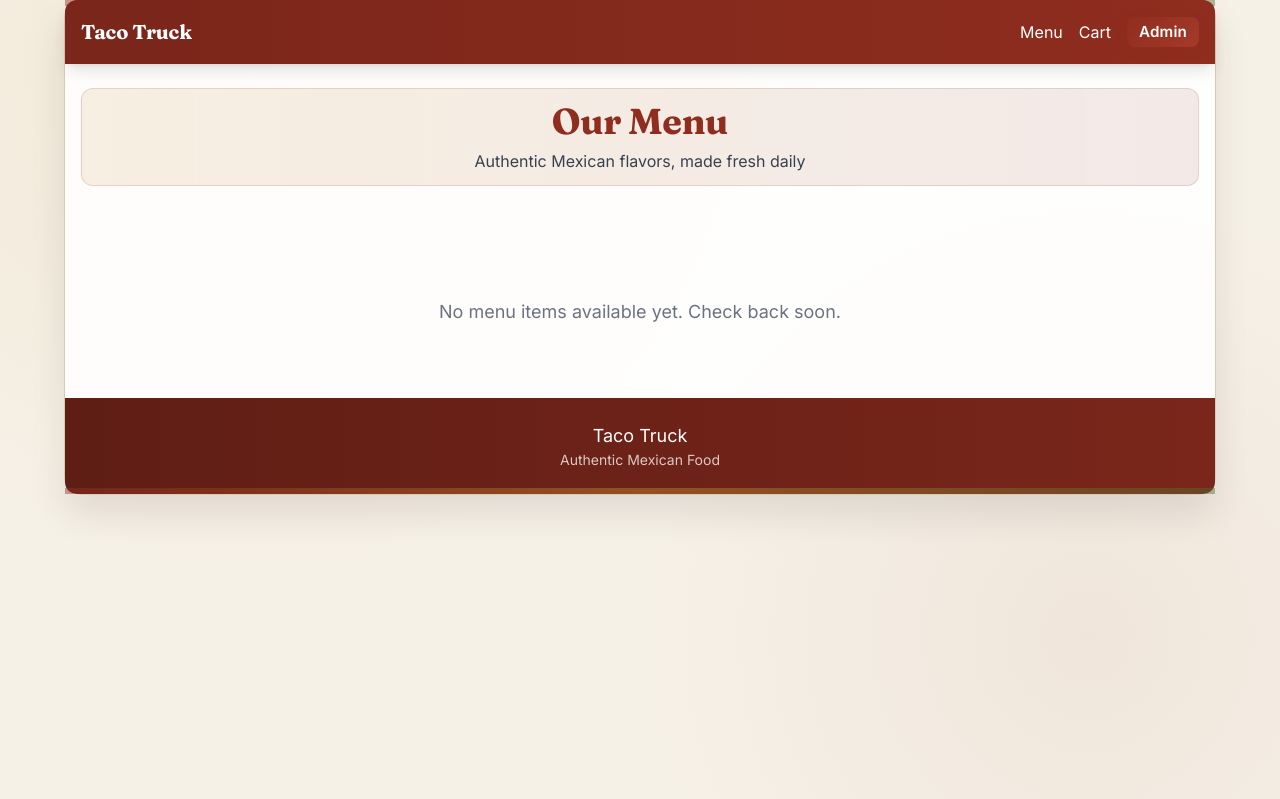
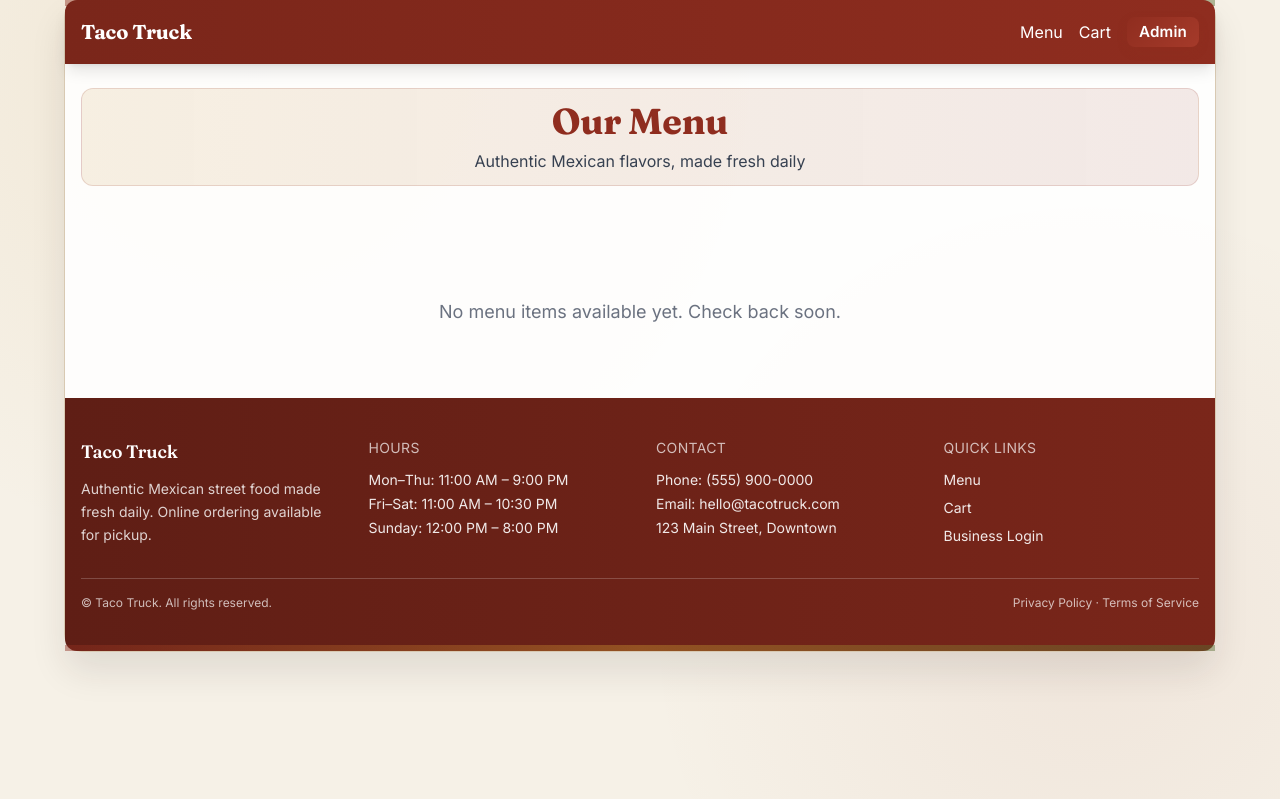
Before and after one commit to davislcruz/taco-truck-web-app, a FastAPI app: page /menu in a window 1280 px wide. Shown: the part 17-816 px from the top of the page. Run offline with FastAPI, Linux system fonts and the light colour scheme; data that the repository does not hold is empty; some libraries are stand-ins or nearby versions.

Commit message:
🏢 Replace basic footer with professional business footer (hours, contact, links, legal)

```diff
--- a/app/templates/base.html
+++ b/app/templates/base.html
@@ -88,10 +88,48 @@
     </main>
 
     <!-- Footer -->
-    <footer class="text-white py-6 mt-auto rounded-b-xl">
-        <div class="max-w-6xl mx-auto px-4 text-center">
-            <p class="text-lg">Taco Truck</p>
-            <p class="text-sm opacity-75">Authentic Mexican Food</p>
+    <footer class="text-white py-10 mt-auto rounded-b-xl">
+        <div class="max-w-6xl mx-auto px-4">
+            <div class="grid grid-cols-1 md:grid-cols-2 lg:grid-cols-4 gap-8">
+                <div>
+                    <h3 class="text-lg font-semibold mb-3">Taco Truck</h3>
+                    <p class="text-sm text-white/80 leading-relaxed">
+                        Authentic Mexican street food made fresh daily. Online ordering available for pickup.
+                    </p>
+                </div>
+
+                <div>
+                    <h4 class="text-sm uppercase tracking-wide text-white/70 mb-3">Hours</h4>
+                    <ul class="text-sm space-y-1 text-white/90">
+                        <li>Mon–Thu: 11:00 AM – 9:00 PM</li>
+                        <li>Fri–Sat: 11:00 AM – 10:30 PM</li>
+                        <li>Sunday: 12:00 PM – 8:00 PM</li>
+                    </ul>
+                </div>
+
+                <div>
+                    <h4 class="text-sm uppercase tracking-wide text-white/70 mb-3">Contact</h4>
+                    <ul class="text-sm space-y-1 text-white/90">
+                        <li>Phone: (555) 900-0000</li>
+                        <li>Email: hello@tacotruck.com</li>
+                        <li>123 Main Street, Downtown</li>
+                    </ul>
+                </div>
+
+                <div>
+                    <h4 class="text-sm uppercase tracking-wide text-white/70 mb-3">Quick Links</h4>
+                    <ul class="text-sm space-y-2">
+                        <li><a href="/menu" class="text-white/90 hover:text-white underline-offset-4 hover:underline">Menu</a></li>
+                        <li><a href="/cart" class="text-white/90 hover:text-white underline-offset-4 hover:underline">Cart</a></li>
+                        <li><a href="/login" class="text-white/90 hover:text-white underline-offset-4 hover:underline">Business Login</a></li>
+                    </ul>
+                </div>
+            </div>
+
+            <div class="mt-8 pt-4 border-t border-white/20 flex flex-col md:flex-row justify-between gap-3 text-xs text-white/70">
+                <p>© {{ app_name }}. All rights reserved.</p>
+                <p>Privacy Policy · Terms of Service</p>
+            </div>
         </div>
     </footer>
 
```
